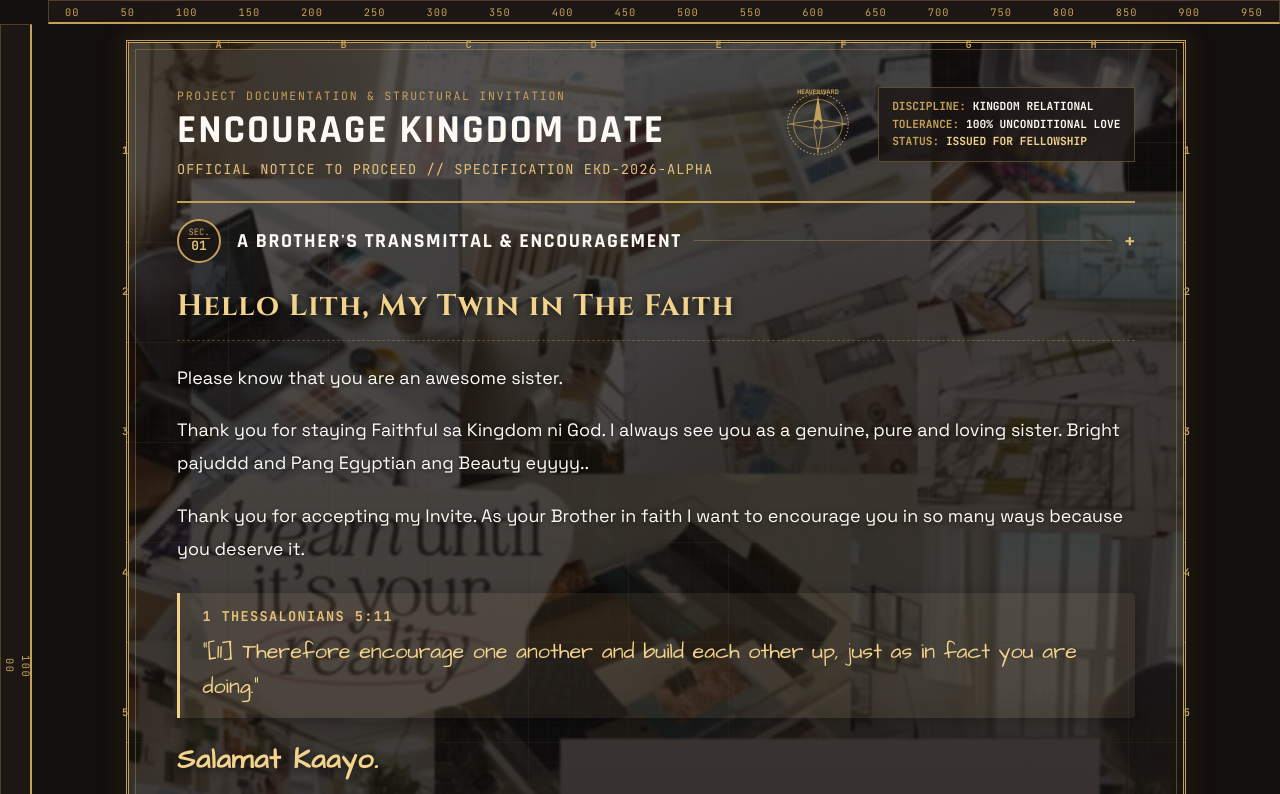
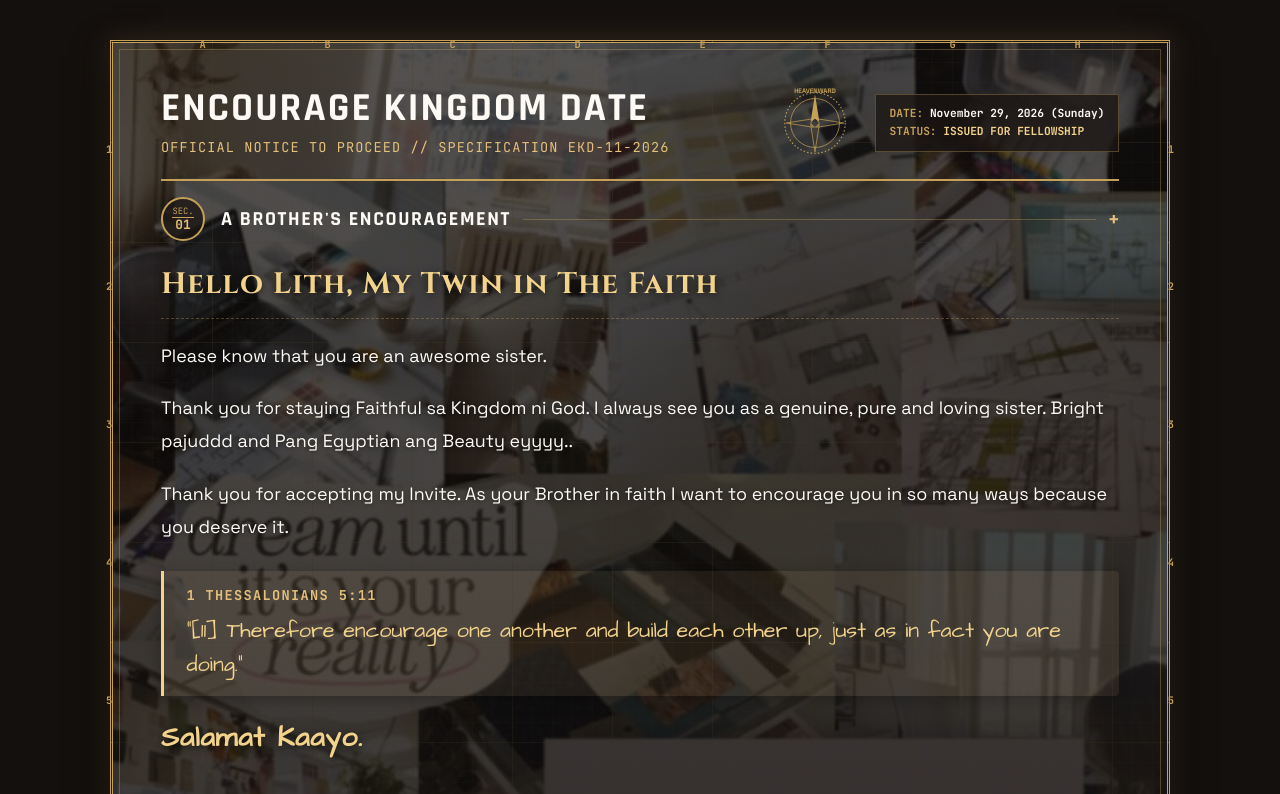
Before and after one commit to CadisEtramaDi/mark, a plain HTML site: page index.html in a window 1280 px wide. Both pictures are taken after a click on the button "EKD". Shown: the top 794 px of the page. Drawn offline with Linux system fonts and the light colour scheme.

Commit message:
second commit

```diff
--- a/index.html
+++ b/index.html
@@ -59,7 +59,7 @@
             <div class="env-script-recipient" id="envelopeRecipientDisplay" contenteditable="true" spellcheck="false"
               title="Click to edit name">For Angela</div>
             <div class="env-subtitle">
-              <span class="env-sub-tag">SPECIAL KINGDOM TRANSMITTAL</span>
+              <span class="env-sub-tag">SPECIAL KINGDOM DELIVERY</span>
               <span class="env-sub-divider">✦</span>
               <span class="env-sub-author">BY MARK</span>
             </div>
@@ -114,23 +114,6 @@
        ========================================================================= -->
   <main class="drafting-viewport" id="draftingViewport">
 
-    <!-- Top & Left Precision Metric CAD Rulers -->
-    <div class="cad-ruler cad-ruler-horizontal" aria-hidden="true">
-      <div class="ruler-marks">
-        <span>00</span><span>50</span><span>100</span><span>150</span><span>200</span>
-        <span>250</span><span>300</span><span>350</span><span>400</span><span>450</span>
-        <span>500</span><span>550</span><span>600</span><span>650</span><span>700</span>
-        <span>750</span><span>800</span><span>850</span><span>900</span><span>950</span>
-      </div>
-    </div>
-    <div class="cad-ruler cad-ruler-vertical" aria-hidden="true">
-      <div class="ruler-marks-v">
-        <span>00</span><span>100</span><span>200</span><span>300</span><span>400</span>
-        <span>500</span><span>600</span><span>700</span><span>800</span><span>900</span>
-        <span>1000</span><span>1100</span><span>1200</span><span>1300</span>
-      </div>
-    </div>
-
     <!-- The Architectural Blueprint Drawing Sheet -->
     <article class="blueprint-sheet" id="blueprintSheet">
 
@@ -156,9 +139,8 @@
         <!-- Top Header: Structural Drawing Specifications & Compass -->
         <header class="sheet-header">
           <div class="header-left">
-            <div class="spec-classification">PROJECT DOCUMENTATION & STRUCTURAL INVITATION</div>
             <h1 class="sheet-title">ENCOURAGE KINGDOM DATE</h1>
-            <div class="sheet-subtitle">OFFICIAL NOTICE TO PROCEED // SPECIFICATION EKD-2026-ALPHA</div>
+            <div class="sheet-subtitle">OFFICIAL NOTICE TO PROCEED // SPECIFICATION EKD-11-2026</div>
           </div>
 
           <div class="header-right">
@@ -178,9 +160,7 @@
             </div>
 
             <div class="drawing-meta-box">
-              <div class="meta-row"><span class="lbl">DISCIPLINE:</span> <span class="val">KINGDOM RELATIONAL</span>
-              </div>
-              <div class="meta-row"><span class="lbl">TOLERANCE:</span> <span class="val">100% UNCONDITIONAL LOVE</span>
+              <div class="meta-row"><span class="lbl">DATE:</span> <span class="val">November 29, 2026 (Sunday)</span>
               </div>
               <div class="meta-row"><span class="lbl">STATUS:</span> <span class="val status-issued">ISSUED FOR
                   FELLOWSHIP</span></div>
@@ -200,7 +180,7 @@
               <span class="sec-bottom">01</span>
             </div>
             <div class="section-title-line">
-              <span class="section-header-text">A BROTHER'S TRANSMITTAL & ENCOURAGEMENT</span>
+              <span class="section-header-text">A BROTHER'S ENCOURAGEMENT </span>
               <span class="line-fill"></span>
               <span class="cad-crosshair">+</span>
             </div>
--- a/styles.css
+++ b/styles.css
@@ -554,7 +554,7 @@ body.envelope-opened .drafting-viewport {
    ========================================================================== */
 .drafting-viewport {
   position: relative;
-  padding: 2.5rem 1.5rem 4rem 3.5rem;
+  padding: 2.5rem 1.5rem 4rem 1.5rem;
   justify-content: center;
   align-items: flex-start;
   min-height: 100vh;
```
